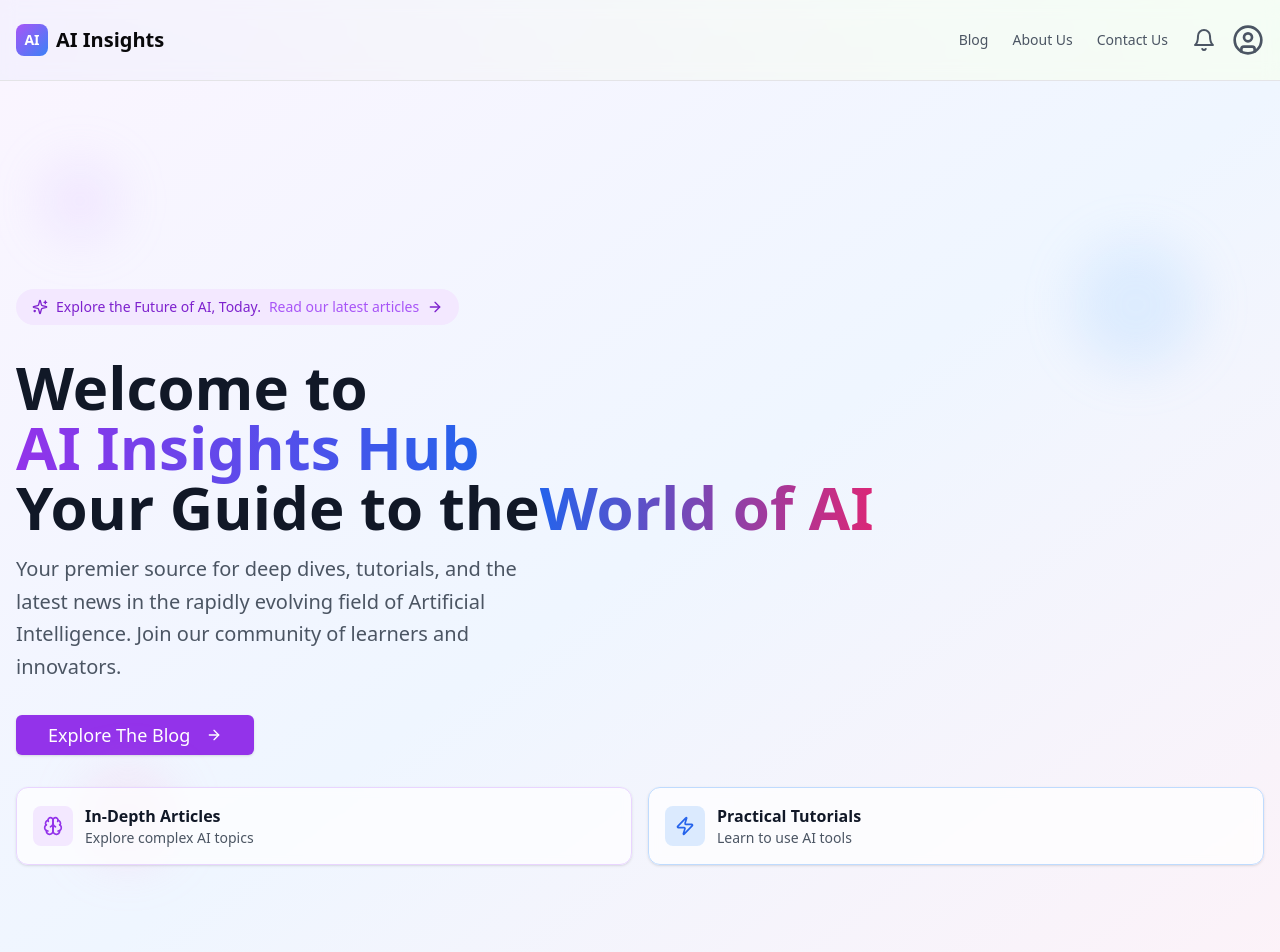
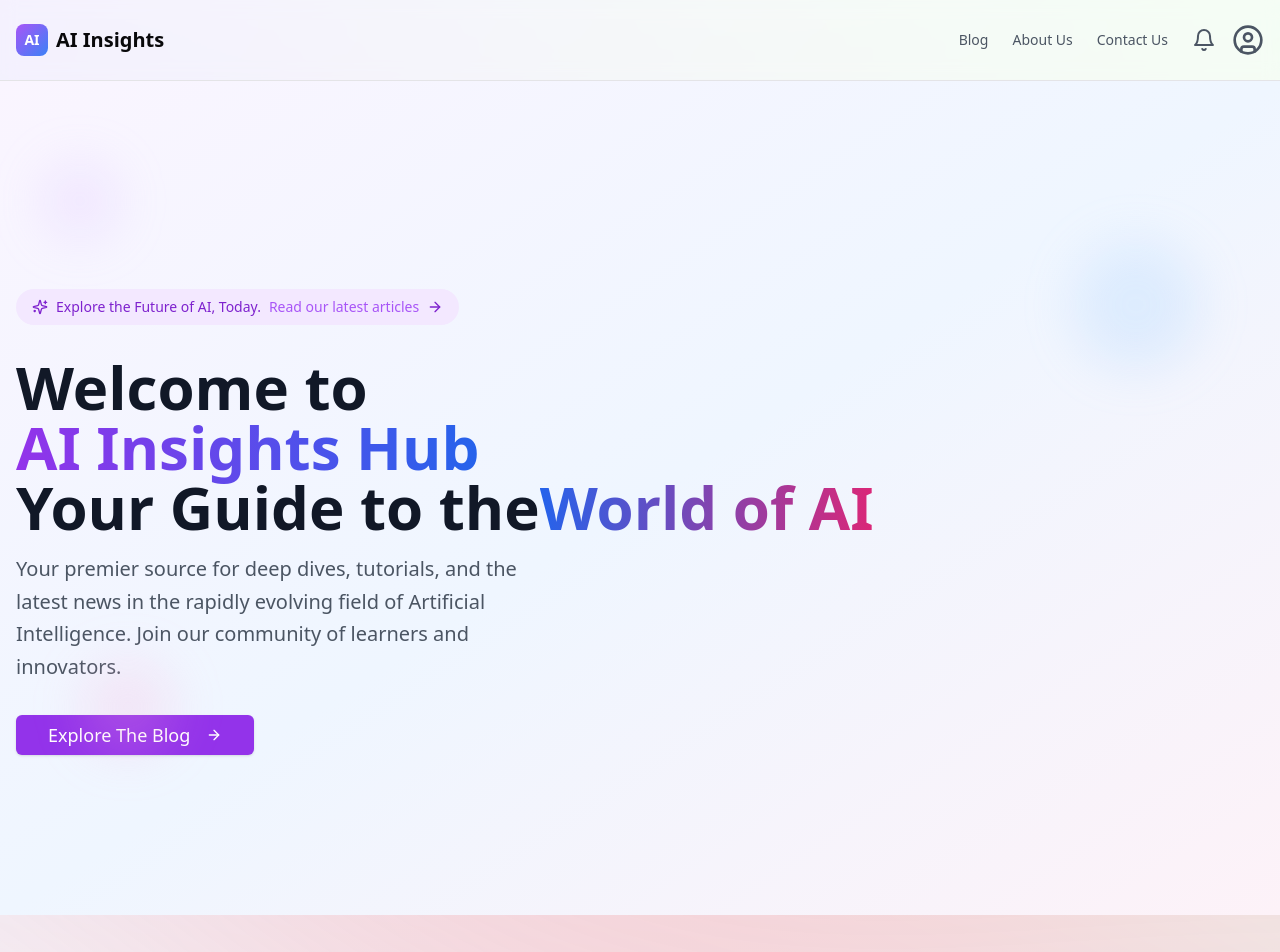
Before and after one commit to ericmeekins/AI-new, a Next.js app: page / in a window 1280 px wide. Shown: the top 952 px of the page. Built offline with nearby package versions, Linux system fonts and the light colour scheme.

Commit message:
feat: remove feature cards from hero section

```diff
--- a/src/components/HeroSection.tsx
+++ b/src/components/HeroSection.tsx
@@ -58,33 +58,6 @@ export function HeroSection() {
               </Link>
             </Button>
             </div>
-
-            {/* Features */}
-            <div className="grid grid-cols-2 gap-4">
-              <Card className="p-4 bg-white/70 backdrop-blur-sm border-purple-200">
-                <div className="flex items-center space-x-3">
-                  <div className="w-10 h-10 bg-purple-100 rounded-lg flex items-center justify-center">
-                    <Brain className="w-5 h-5 text-purple-600" />
-                  </div>
-                  <div>
-                    <h3 className="font-semibold text-gray-900">In-Depth Articles</h3>
-                    <p className="text-sm text-gray-600">Explore complex AI topics</p>
-                  </div>
-                </div>
-              </Card>
-
-              <Card className="p-4 bg-white/70 backdrop-blur-sm border-blue-200">
-                <div className="flex items-center space-x-3">
-                  <div className="w-10 h-10 bg-blue-100 rounded-lg flex items-center justify-center">
-                    <Zap className="w-5 h-5 text-blue-600" />
-                  </div>
-                  <div>
-                    <h3 className="font-semibold text-gray-900">Practical Tutorials</h3>
-                    <p className="text-sm text-gray-600">Learn to use AI tools</p>
-                  </div>
-                </div>
-              </Card>
-            </div>
           </div>
         </div>
       </div>
```
Also changed, not shown: src/components/ActionSection.tsx (line endings or trailing spaces), src/components/Card.tsx (line endings or trailing spaces), src/components/Cards.tsx (line endings or trailing spaces), src/components/Faq.tsx (line endings or trailing spaces), src/components/ui/accordion.tsx (line endings or trailing spaces).
